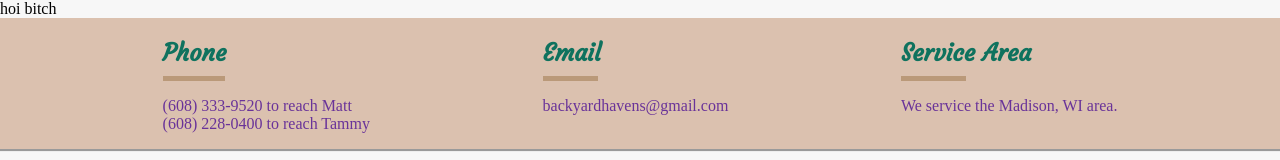
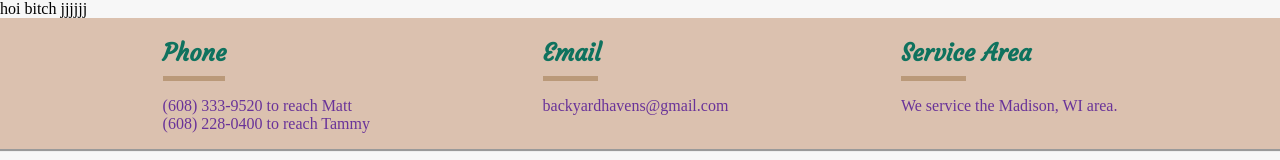
Before and after one commit to missingno999/Backyward, a React (Vite) app: page / in a window 1280 px wide. Shown: the top 160 px of the page. Built offline with nearby package versions, Linux system fonts and the light colour scheme.

Commit message:
k
,,,,,,,,,,,

```diff
--- a/src/App.jsx
+++ b/src/App.jsx
@@ -30,7 +30,7 @@ const IP2=styled(IntroPara)`
 `;
 
 const HomeBack=styled.div`
-     background-image:url(/src/assets/Placeholder.png);
+     background-image:url(${(props)=>(props.b)});
      width:100%;
      height:100vh;
      div#phoneNum{
@@ -233,7 +233,7 @@ function Home() {
      return (
           <>
           <MainHeader homePageProp={1}/>
-               <HomeBack>
+               <HomeBack b={Placeholder}>
                {!mobile ?
                     <>
                          <header id="home">
--- a/src/Navi.jsx
+++ b/src/Navi.jsx
@@ -31,7 +31,7 @@ Text black: Default text color
 function Navi(){
      return(
           <>
-               <BrowserRouter>
+               <BrowserRouter basename="/Backyward">
                     <Routes>
                          <Route path='/Home' element={<Home/>}/>
                          <Route path='/Design' element={<Designandinstall/>}/>
@@ -42,10 +42,10 @@ function Navi(){
                          <Route path='/About' element={<About/>}/>
                          <Route path='/FAQ' element={<FAQ/>}/>
                          <Route path='/ContactUs' element={<ContactUs/>}/>
-                         <Route path='./' element={<Home/>}/>
+                         <Route path='/' element={<Home/>}/>
                     </Routes>
                </BrowserRouter>
-               <div> hoi bitch</div>
+               <div> hoi bitch jjjjjj</div>
                <Contact/>
           </>
      )
```
Also changed, not shown: 1 other file (tests, documents, lock files or other folders).
